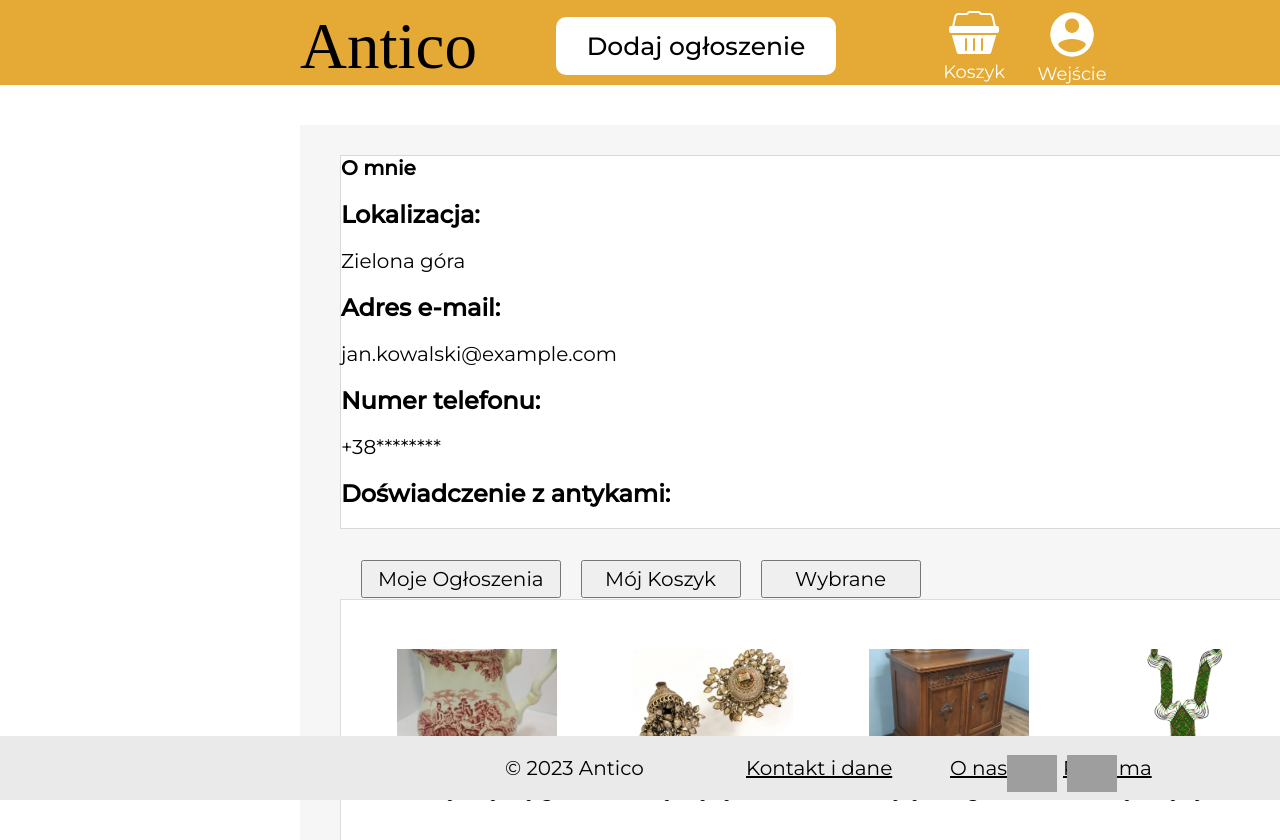
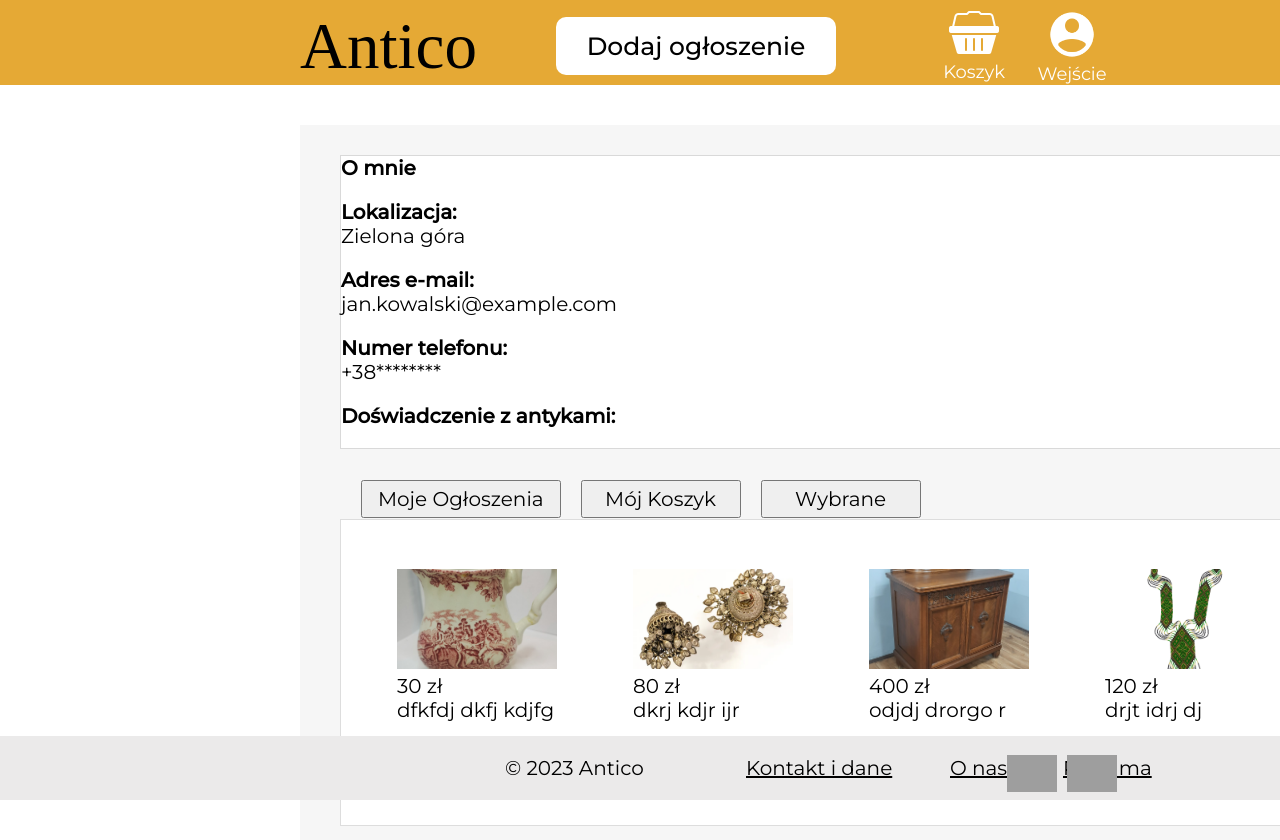
Before and after one commit to nastiandru/Antico, a React (Create React App) app in the folder antico/: page /account in a window 1280 px wide. Shown: the top 840 px of the page. Built offline with nearby package versions, Linux system fonts and the light colour scheme; grey boxes are pictures that could not be loaded; a web font is replaced by a local one.

Commit message:
małe zmiany

```diff
--- a/antico/src/components/Account/Account.js
+++ b/antico/src/components/Account/Account.js
@@ -1,15 +1,7 @@
 import React from 'react';
 import ProductList from '../Content/ProductList/ProductList';
 import './Account.css';
-
- const products = [
-  { id: 1, name: 'dfkfdj dkfj kdjfg',  price: 30 , image: 'img/produkt1.jpg' },
-  { id: 2, name: 'dkrj kdjr ijr',  price: 80, image: 'img/produkt2.webp' },
-  { id: 3, name: ' odjdj drorgo r',  price: 400, image: 'img/produkt3.jpg' },
-  { id: 4, name: 'drjt idrj dj',  price: 120, image: 'img/produkt4.jpg' },
-  { id: 5, name: 'drj idr drkj r',  price: 250, image: 'img/produkt5.jpg' },
-  { id: 6, name: 'drj idrwefw drkj r',  price: 650, image: 'img/produkt5.jpg' }
-];
+import products from '../../products';
 
 
 function Account() {
--- a/antico/src/components/Content/Content.js
+++ b/antico/src/components/Content/Content.js
@@ -4,16 +4,9 @@ import SearchBar from './SearchBar/SearchBar';
 import Slider from './Slider/Slider';
 import ProductList from './ProductList/ProductList';
 import './Content.css';
+import products from '../../products';
 
 function Content() {
-  const products = [
-    { id: 1, name: 'dfkfdj dkfj kdjfg',  price: 30 , image: 'img/produkt1.jpg' },
-    { id: 2, name: 'dkrj kdjr ijr',  price: 80, image: 'img/produkt2.webp' },
-    { id: 3, name: ' odjdj drorgo r',  price: 400, image: 'img/produkt3.jpg' },
-    { id: 4, name: 'drjt idrj dj',  price: 120, image: 'img/produkt4.jpg' },
-    { id: 5, name: 'drj idr drkj r',  price: 250, image: 'img/produkt5.jpg' },
-
-  ];
 
   return (
     <div className="content-container">
--- a/antico/src/components/Content/Product/Product.js
+++ b/antico/src/components/Content/Product/Product.js
@@ -1,17 +1,21 @@
 import React from 'react';
 import './Product.css';
+import { Link } from 'react-router-dom';
 
 function Product({ product }) {
-  const { name, description, price, image } = product;
+  const { id, name, description, price, image } = product;
 
   return (
     <div className="product-card">
-      <img src={image} alt={name} className="product-image" />
+      <Link to={`/product/${id}`}>
+        <img src={image} alt={name} className="product-image" />
+      </Link>
       <div className="product-details">
         <p>{price} zł</p>
         <p>{name}</p>
         <p>{description}</p>
       </div>
+
     </div>
   );
 }
--- a/antico/src/components/Profileinformation/ProfileInformation.css
+++ b/antico/src/components/Profileinformation/ProfileInformation.css
@@ -9,35 +9,9 @@
   box-shadow: 0 2px 4px rgba(0, 0, 0, 0.1);
 }
 
-  h2 {
-    font-size: 24px;
-    margin-bottom: 20px;
-  }
 
-  form {
-    display: flex;
-    flex-direction: column;
-    gap: 12px;
-  }
 
-  label {
-    font-weight: bold;
-  }
-
-  input[type="text"],
-  input[type="tel"],
-  input[type="email"] {
-    width: 100%;
-    padding: 10px;
-    border: 1px solid #ccc;
-    border-radius: 4px;
-  }
-
-  input[type="file"] {
-    display: none;
-  }
-
-  button[type="submit"] {
+.accountBtn[type="submit"] {
   background-color: #007bff;
   color: #fff;
   padding: 12px;
@@ -47,7 +21,7 @@
   font-size: 16px;
 }
 
-  button[type="submit"]:hover {
+.accountBtn[type="submit"]:hover {
   background-color: #0056b3;
 }
 
```
Also changed, not shown: antico/src/components/Content/ProductList/ProductList.js (+8 -11 lines). Lines whose indentation alone changed are shown as unchanged.
